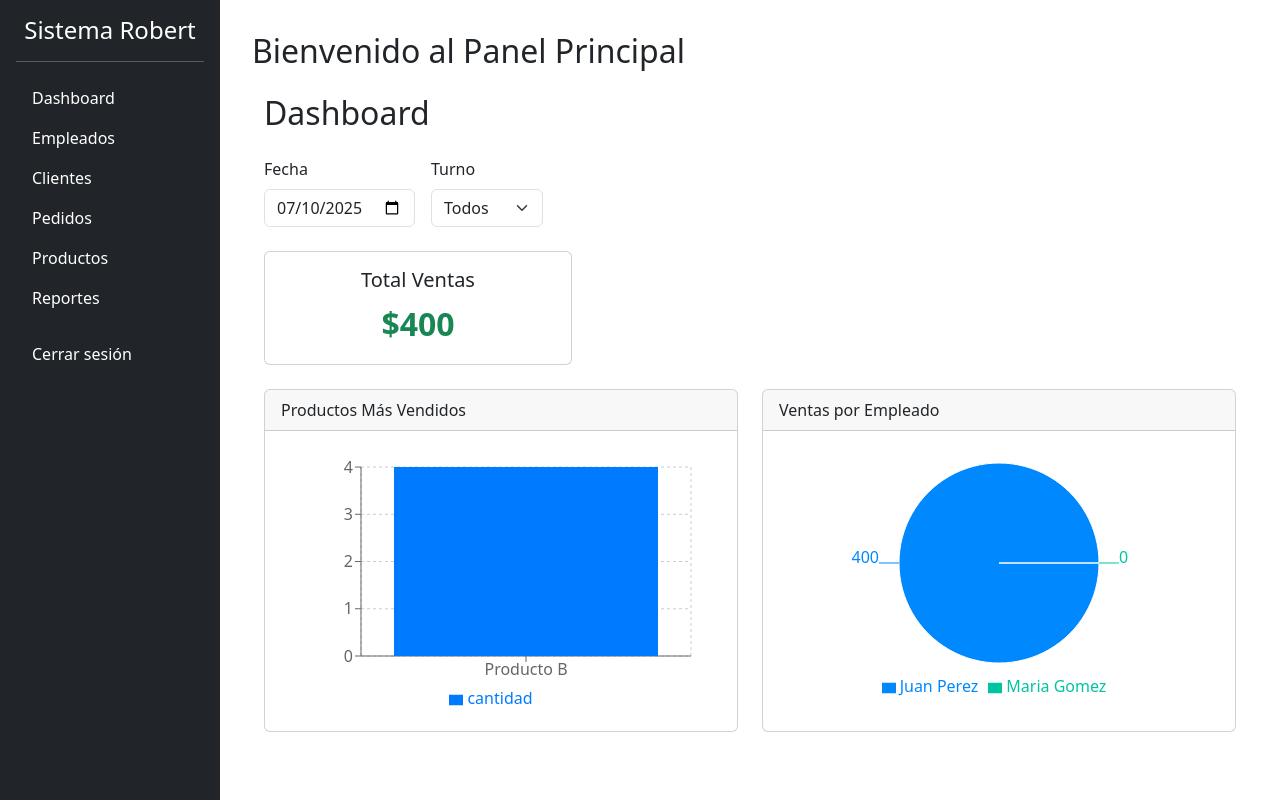
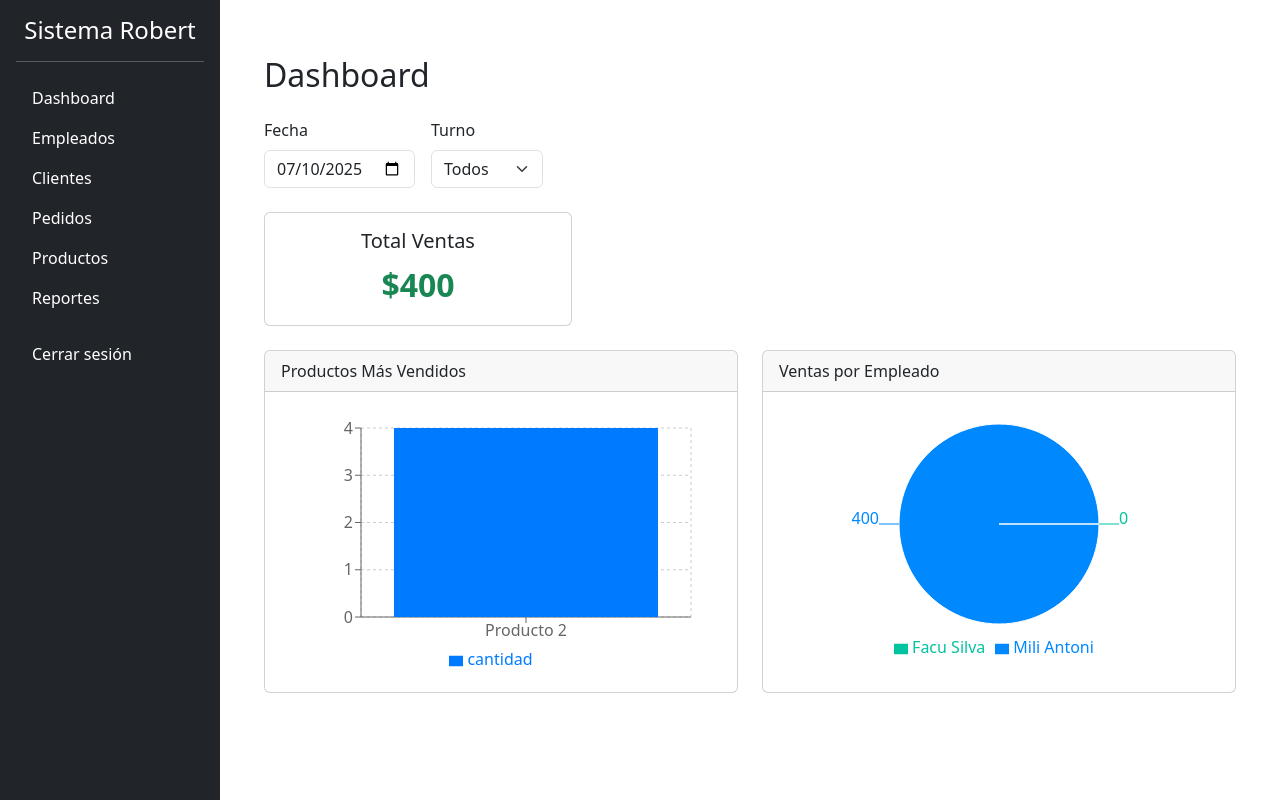
Before and after one commit to Mili30082003/Robert-Crud, a React (Vite) app: page /dashboard in a window 1280 px wide. Built offline with nearby package versions, Linux system fonts and the light colour scheme.

Commit message:
listo el dashboard

```diff
--- a/src/App.jsx
+++ b/src/App.jsx
@@ -7,6 +7,7 @@ import Clientes from "./pages/Clientes"
 import Pedidos from "./pages/Pedidos"
 import Productos from "./pages/Productos"
 import Reportes from "./pages/Reportes"
+import DashboardHome from "./pages/DashboardHome"
 
 function App() {
   return (
@@ -16,7 +17,7 @@ function App() {
         <Route path="/registro" element={<Register />} />
 
         <Route path="/dashboard" element={<Dashboard />}>
-          <Route index element={<h2>Bienvenido al Panel Principal</h2>} />
+  <Route index element={<DashboardHome />} />
           <Route path="empleados" element={<Empleados />} />
           <Route path="clientes" element={<Clientes />} />
           <Route path="pedidos" element={<Pedidos />} />
--- a/src/pages/Dashboard/Dashboard.jsx
+++ b/src/pages/Dashboard/Dashboard.jsx
@@ -1,18 +1,19 @@
 import React from 'react'
 import Sidebar from '../../components/Sidebar/Sidebar'
 import { Outlet } from 'react-router-dom'
-import DashboardHome from '../DashboardHome'
+
 import './Dashboard.css'
 
 const Dashboard = () => {
   return (
     <div>
+
       <Sidebar />
       <div className='content'>
         <Outlet />
         {/* Aquí se renderizarán las rutas hijas del Dashboard */}
         {/* Por ejemplo: Empleados, Clientes, Pedidos, etc. */}
-        <DashboardHome />
+
       </div>
     </div>
   )
--- a/src/pages/DashboardHome.jsx
+++ b/src/pages/DashboardHome.jsx
@@ -13,8 +13,8 @@ const DashboardHome = () => {
       fecha: '2025-07-11T08:30:00',
       turno: 'mañana',
       productos: [
-        { nombre: 'Producto A', cantidad: 3 },
-        { nombre: 'Producto B', cantidad: 1 }
+        { nombre: 'Producto 1', cantidad: 3 },
+        { nombre: 'Producto 2', cantidad: 1 }
       ],
       vendedorId: 1,
       total: 300,
@@ -24,8 +24,8 @@ const DashboardHome = () => {
       fecha: '2025-07-11T19:15:00',
       turno: 'noche',
       productos: [
-        { nombre: 'Producto A', cantidad: 1 },
-        { nombre: 'Producto C', cantidad: 2 }
+        { nombre: 'Producto 1', cantidad: 1 },
+        { nombre: 'Producto 2', cantidad: 2 }
       ],
       vendedorId: 2,
       total: 250,
@@ -35,7 +35,7 @@ const DashboardHome = () => {
       fecha: '2025-07-10T09:00:00',
       turno: 'mañana',
       productos: [
-        { nombre: 'Producto B', cantidad: 4 },
+        { nombre: 'Producto 2', cantidad: 4 },
       ],
       vendedorId: 1,
       total: 400,
@@ -43,8 +43,8 @@ const DashboardHome = () => {
   ])
 
   const [empleados] = useState([
-    { id: 1, nombre: 'Juan Perez' },
-    { id: 2, nombre: 'Maria Gomez' }
+    { id: 1, nombre: 'Mili Antoni' },
+    { id: 2, nombre: 'Facu Silva' }
   ])
 
   const [fechaFiltro, setFechaFiltro] = useState(new Date().toISOString().slice(0, 10))
```
